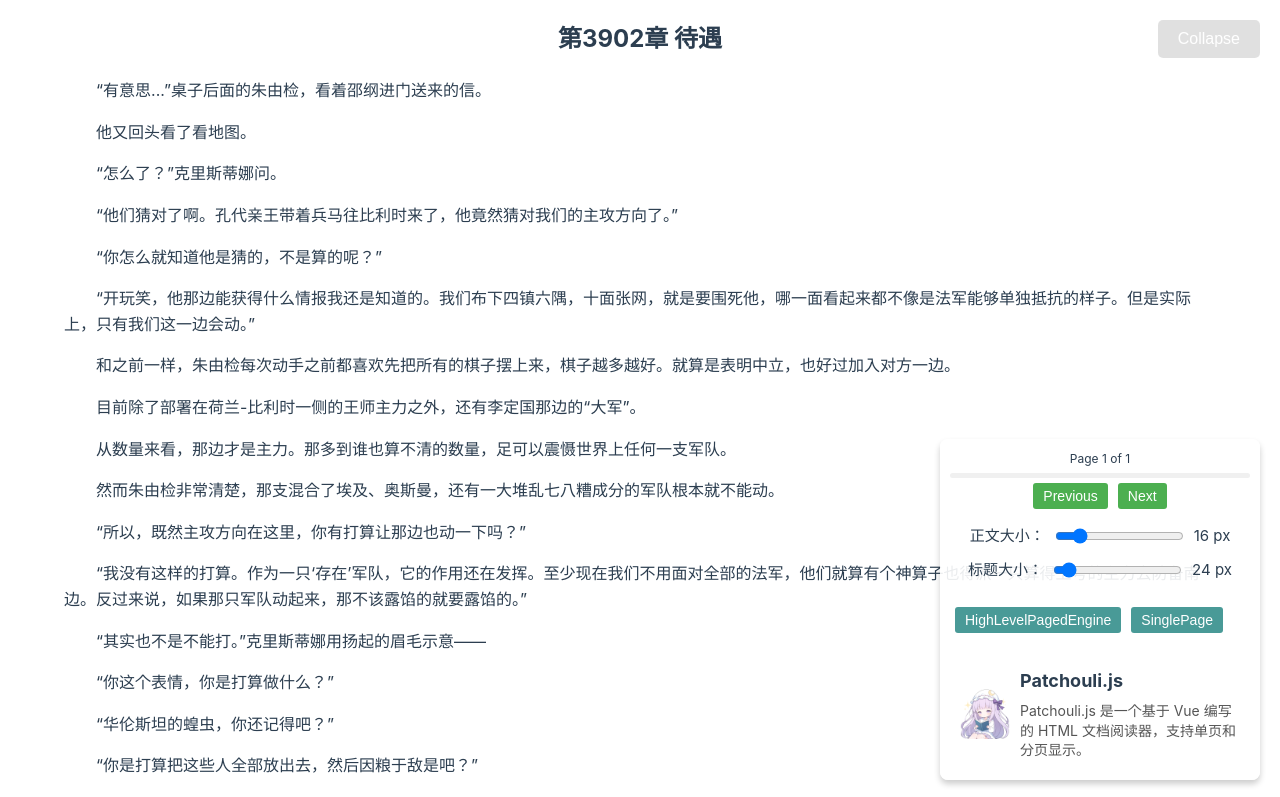
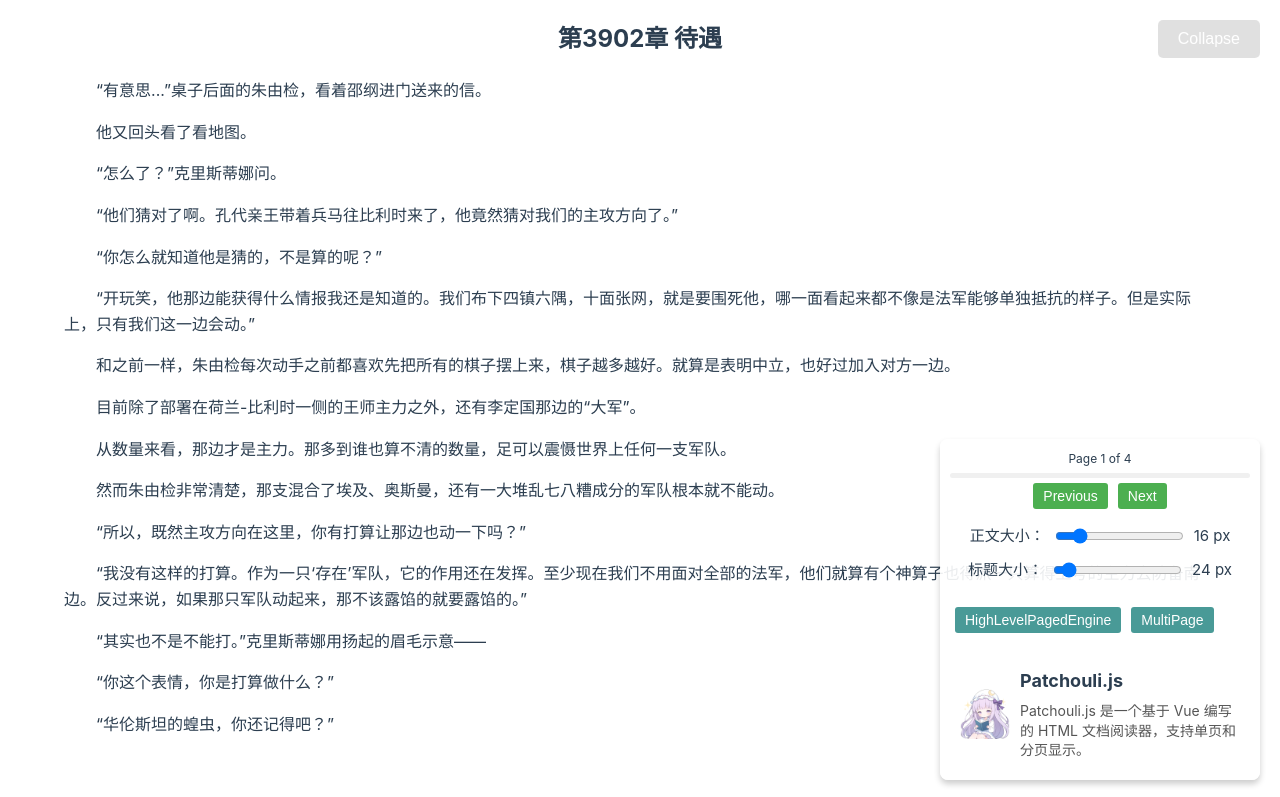
Before and after one commit to AndreaFrederica/patchouli.js, a Vue app: page / in a window 1280 px wide. Shown: the top 797 px of the page. Built offline with nearby package versions, Linux system fonts and the light colour scheme.

Commit message:
随便加了readme

```diff
--- a/src/components/PatchouliReader.vue
+++ b/src/components/PatchouliReader.vue
@@ -65,14 +65,14 @@ const displayReadProgress = computed(() => readProgress.value * 100)
 // 高阶分页支持
 const flag_high_level_paged_engine = ref(true);
 //TODO 依赖于深拷贝运行 但是不启用目前也没有去掉深拷贝（安全性）
-const flag_single_page_mode = ref(true);
+const flag_single_page_mode = ref(false);
 // TODO 未全部完成 单页流式阅读器
 // 启用激进分页模式 目前一直开着
 const flag_aggressive_paging_engine = ref(false);
 // 激进分页模式的阈值 小于这个就进行激进分页
-const aggressive_paging_threshold = 0.9; // 默认值为 0.9
+const aggressive_paging_threshold = 0.95; // 默认值为 0.9
 // 分页模式的阈值 小于这个就进行分页
-const paging_threshold = 0.9; // 默认值为 0.9
+const paging_threshold = 0.95; // 默认值为 0.9
 
 const onReaderClick = ref(false);
 provide('PatchouliReader_onReaderClick',onReaderClick);
```
Also changed, not shown: public/logo.png, 1 other file (tests, documents, lock files or other folders).
